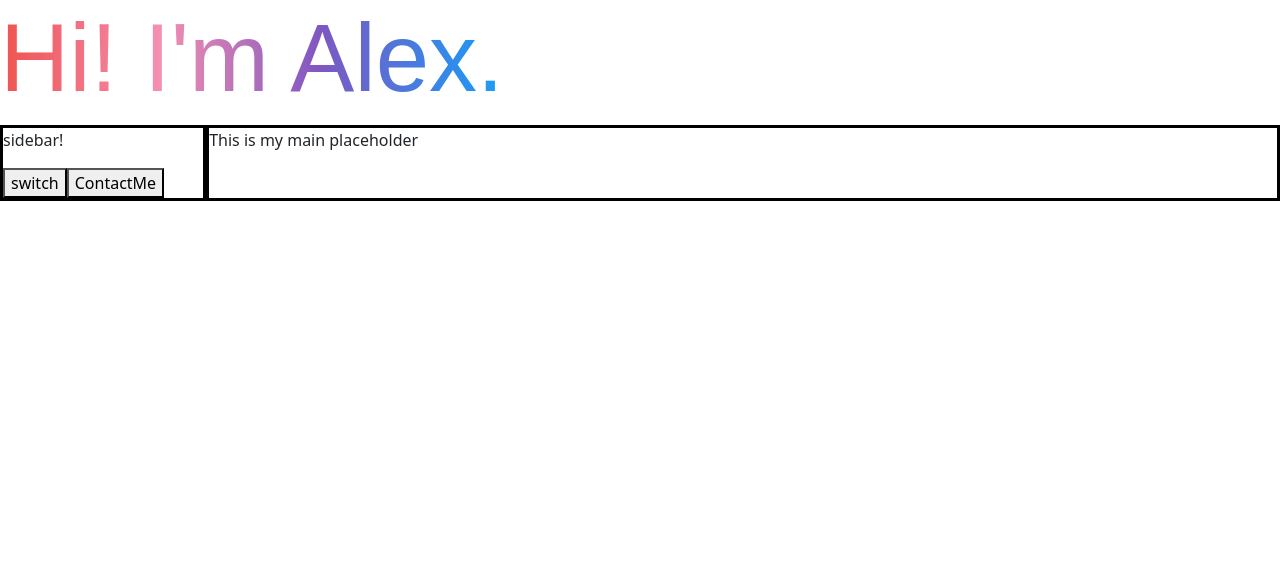
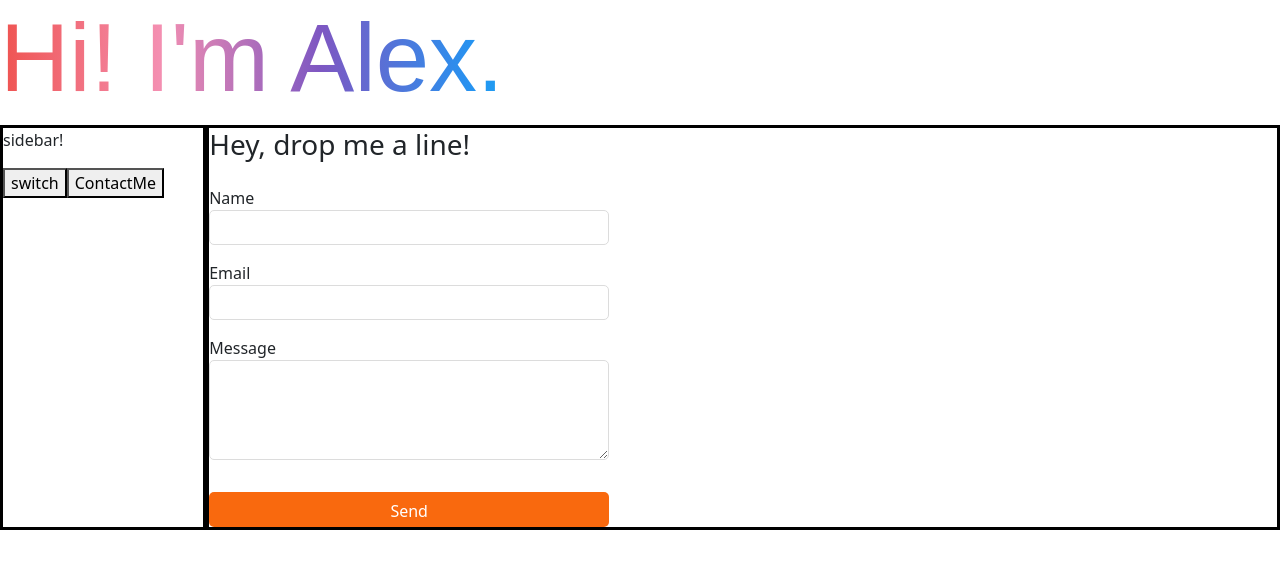
Before and after one commit to alexiusvdt/profile, a React (Create React App) app: page /contact-me in a window 1280 px wide. Shown: the top 568 px of the page. Built offline with nearby package versions, Linux system fonts and the light colour scheme.

Commit message:
fixed routing pages, just like that. working on buttons

```diff
--- a/package.json
+++ b/package.json
@@ -20,6 +20,7 @@
     "react": "^18.2.0",
     "react-bootstrap": "^2.7.2",
     "react-dom": "^18.2.0",
+    "react-router-dom": "^6.8.2",
     "react-scripts": "5.0.1",
     "styled-components": "^5.3.6",
     "web-vitals": "^2.1.4"
--- a/src/components/PageControl.js
+++ b/src/components/PageControl.js
@@ -1,36 +1,37 @@
 import React, { useState } from 'react';
 import styled from "styled-components";
+import { BrowserRouter as Router, Routes, Route } from "react-router-dom";
 // import Socials from './Socials';
 import Main from './Main';
 import Projects from './Projects';
 import ContactForm from './ContactMe';
-// import AboutMe from './AboutMe';
+import AboutMe from './AboutMe';
 import Sidebar from './Sidebar';
 
 // pretty sure you're writting this function incorrectly so state isnt creating correctly
 
 
-
 function PageControl(props){
-  const [rightContent, setRightContent] = useState(<Main />)
   const [leftWeight, setLeftWeight] = useState(0.75)
   const [rightWeight, setRightWeight] = useState(4)
 
 
-
   return (
+    <Router>
       <Container>
         <Pane weight={leftWeight}>
           <Sidebar />
         </Pane>
         <Pane weight={rightWeight}>
-        {rightContent}
-        {/* <AboutMe /> */}
-        {/* <Main /> */}
-        {/* <Projects />
-        <ContactForm /> */}
+        <Routes>
+          <Route path="/" element={<Main />} />
+          <Route path="/about-me" element={<AboutMe />} />
+          <Route path="/projects" element={<Projects />} />
+          <Route path="/contact-me" element={<ContactForm />} />
+      </Routes>
         </Pane>
       </Container>
+    </Router>
   );
 }
 
```
Also changed, not shown: 2 other files (tests, documents, lock files or other folders). Lines whose indentation alone changed are shown as unchanged.
